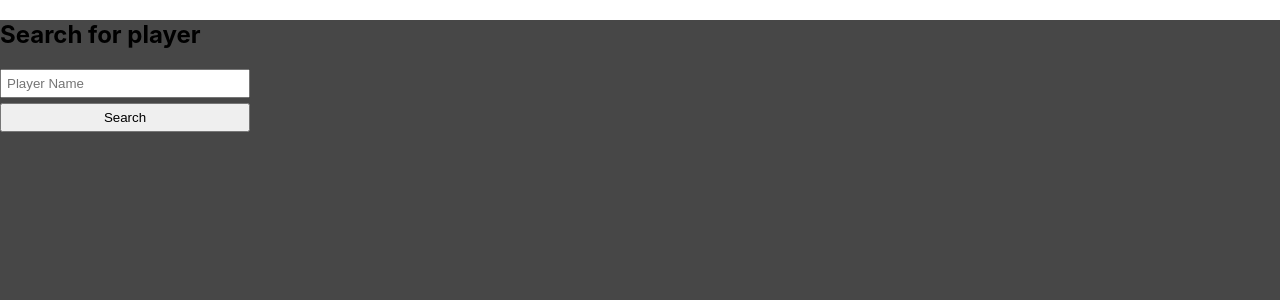
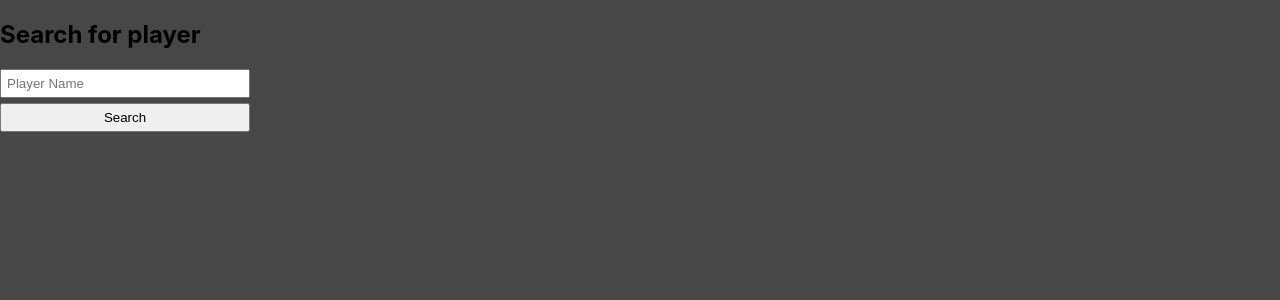
Before and after one commit to ExpireKappa/bungie-api-client, a React (Create React App) app: page /search in a window 1280 px wide. Shown: the top 300 px of the page. Built offline with nearby package versions, Linux system fonts and the light colour scheme.

Commit message:
Move away from weird container styles

```diff
--- a/src/App.css
+++ b/src/App.css
@@ -1,7 +1,4 @@
-.app {
+body {
     margin: 0;
-    height: 100vh;
-    /* Potential for themeing */
-    background-color: #474747;
-
+    background-color: #474747; /* Potential for themeing */
 }
--- a/src/App.tsx
+++ b/src/App.tsx
@@ -6,7 +6,7 @@ import './App.css';
 
 function App() {
     return (
-        <div className={"app"}>
+        <>
             <Router>
                 <Switch>
                     <Route path="/" exact>
@@ -21,7 +21,7 @@ function App() {
                     </Route>
                 </Switch>
             </Router>
-        </div>
+        </>
     );
 }
 
```
